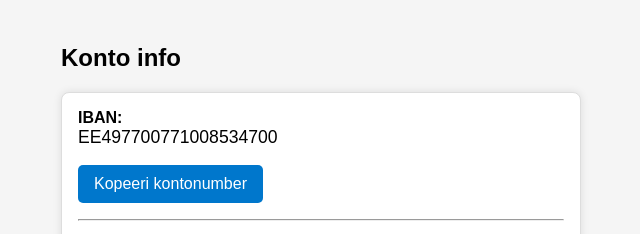
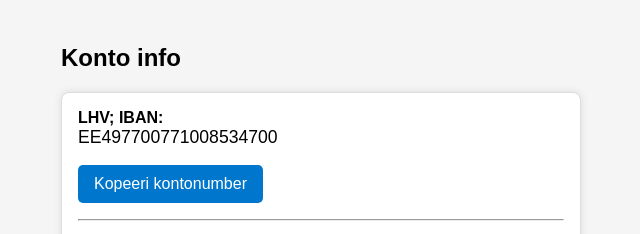
Before and after one commit to U-Margus/konto2, a plain HTML site: page index.html in a window 1280 px wide. Shown: the top 234 px of the page, 319-959 px from the left. Drawn offline with Linux system fonts and the light colour scheme.

Commit message:
Update index.html

```diff
--- a/index.html
+++ b/index.html
@@ -15,7 +15,7 @@
 <body>
   <h2>Konto info</h2>
   <div class="box">
-    <div><strong>IBAN:</strong></div>
+    <div><strong>LHV; IBAN:</strong></div>
     <div id="iban" style="font-size:1.1rem;margin-bottom:.5rem">EE497700771008534700</div>
     <button onclick="copyText('iban')">Kopeeri kontonumber</button>
 
```
